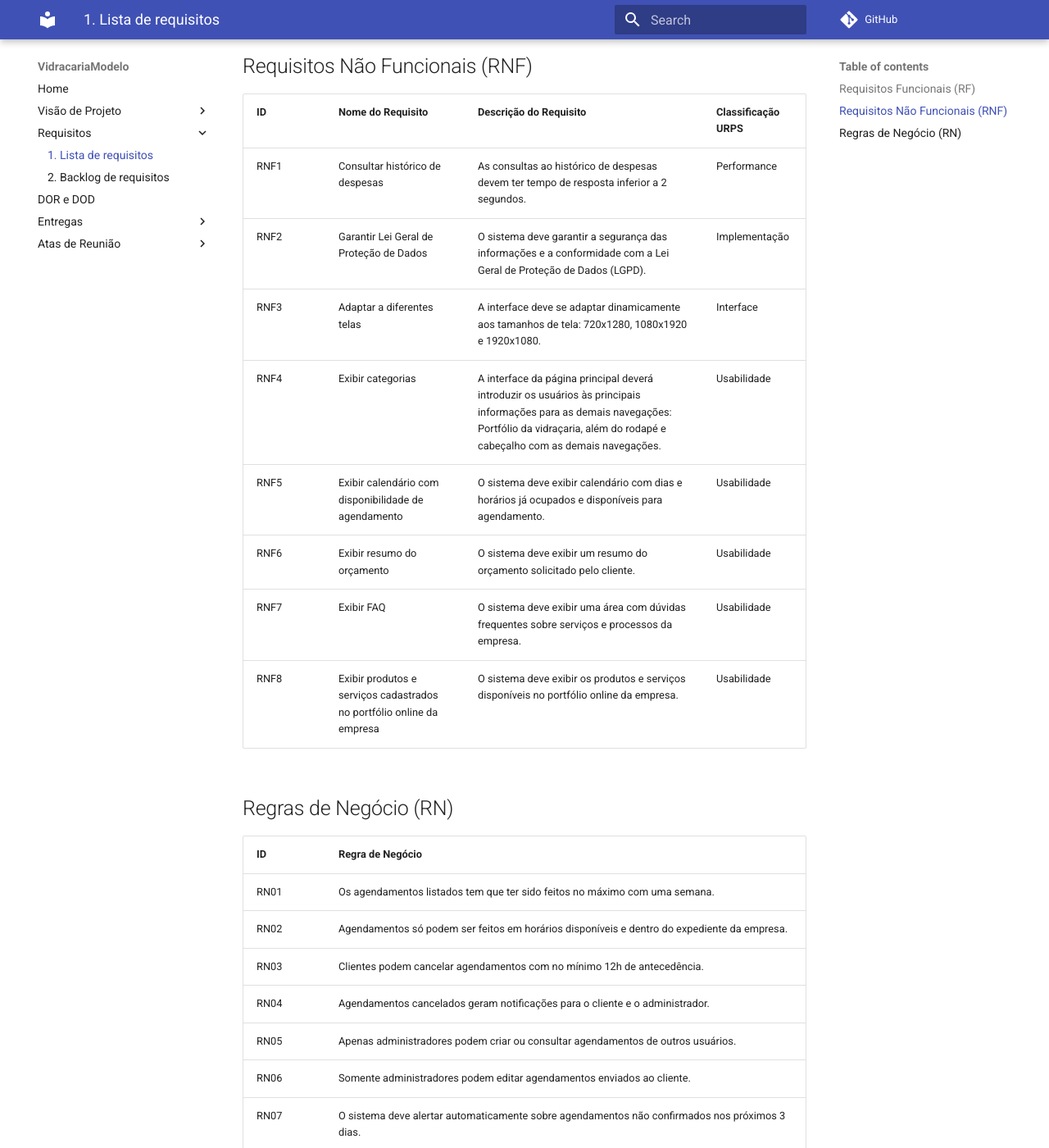
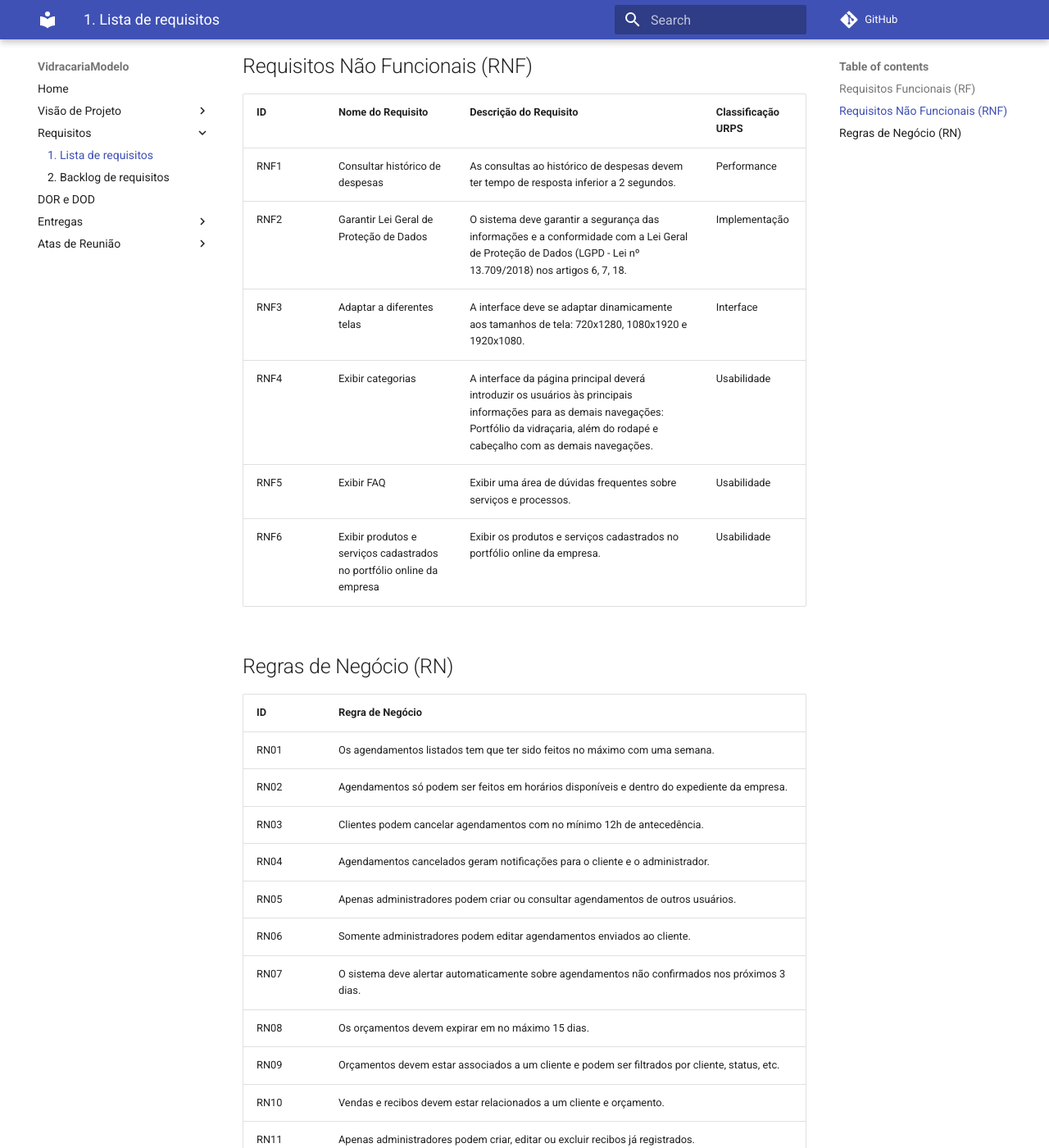
Before and after one commit to mdsreq-fga-unb/2025.1-T01-VidracariaModelo, an MkDocs documentation site: the page built from docs/docs/requisitos/requisitos.md, in a window 1280 px wide and 1400 px high, scrolled down 4054 px. Shown: the whole window at 82% size. Built offline with MkDocs 1.6.1 and Material for MkDocs 9.7.7, drawn with Linux system fonts in a browser that asks for light colours; comment, search, counter and statistics services are not loaded.

Commit message:
documentação

```diff
--- a/docs/docs/requisitos/requisitos.md
+++ b/docs/docs/requisitos/requisitos.md
@@ -37,13 +37,11 @@
 | ID    | Nome do Requisito                                              | Descrição do Requisito                                                                                                        | Classificação URPS |
 |-------|----------------------------------------------------------------|-------------------------------------------------------------------------------------------------------------------------------|--------------------|
 | RNF1  | Consultar histórico de despesas                                | As consultas ao histórico de despesas devem ter tempo de resposta inferior a 2 segundos.                                      | Performance        |
-| RNF2  | Garantir Lei Geral de Proteção de Dados                        | O sistema deve garantir a segurança das informações e a conformidade com a Lei Geral de Proteção de Dados (LGPD).            | Implementação      |
+| RNF2  | Garantir Lei Geral de Proteção de Dados                        | O sistema deve garantir a segurança das informações e a conformidade com a Lei Geral de Proteção de Dados (LGPD - Lei nº 13.709/2018) nos artigos 6, 7, 18.| Implementação      |
 | RNF3  | Adaptar a diferentes telas                                     | A interface deve se adaptar dinamicamente aos tamanhos de tela: 720x1280, 1080x1920 e 1920x1080.                              | Interface          |
 | RNF4  | Exibir categorias                                              | A interface da página principal deverá introduzir os usuários às principais informações para as demais navegações: Portfólio da vidraçaria, além do rodapé e cabeçalho com as demais navegações. | Usabilidade        |
-| RNF5  | Exibir calendário com disponibilidade de agendamento          | O sistema deve exibir calendário com dias e horários já ocupados e disponíveis para agendamento.                             | Usabilidade        |
-| RNF6  | Exibir resumo do orçamento                                     | O sistema deve exibir um resumo do orçamento solicitado pelo cliente.                                                    | Usabilidade        |
-| RNF7  | Exibir FAQ                                                     | O sistema deve exibir uma área com dúvidas frequentes sobre serviços e processos da empresa.                             | Usabilidade        |
-| RNF8  | Exibir produtos e serviços cadastrados no portfólio online da empresa | O sistema deve exibir os produtos e serviços disponíveis no portfólio online da empresa.                                 | Usabilidade        |
+| RNF5  | Exibir FAQ         | Exibir uma área de dúvidas frequentes sobre serviços e processos.| Usabilidade        |
+| RNF6  | Exibir produtos e serviços cadastrados no portfólio online da empresa |Exibir os produtos e serviços cadastrados no portfólio online da empresa.| Usabilidade   |
 
 
 ## Regras de Negócio (RN)
```
